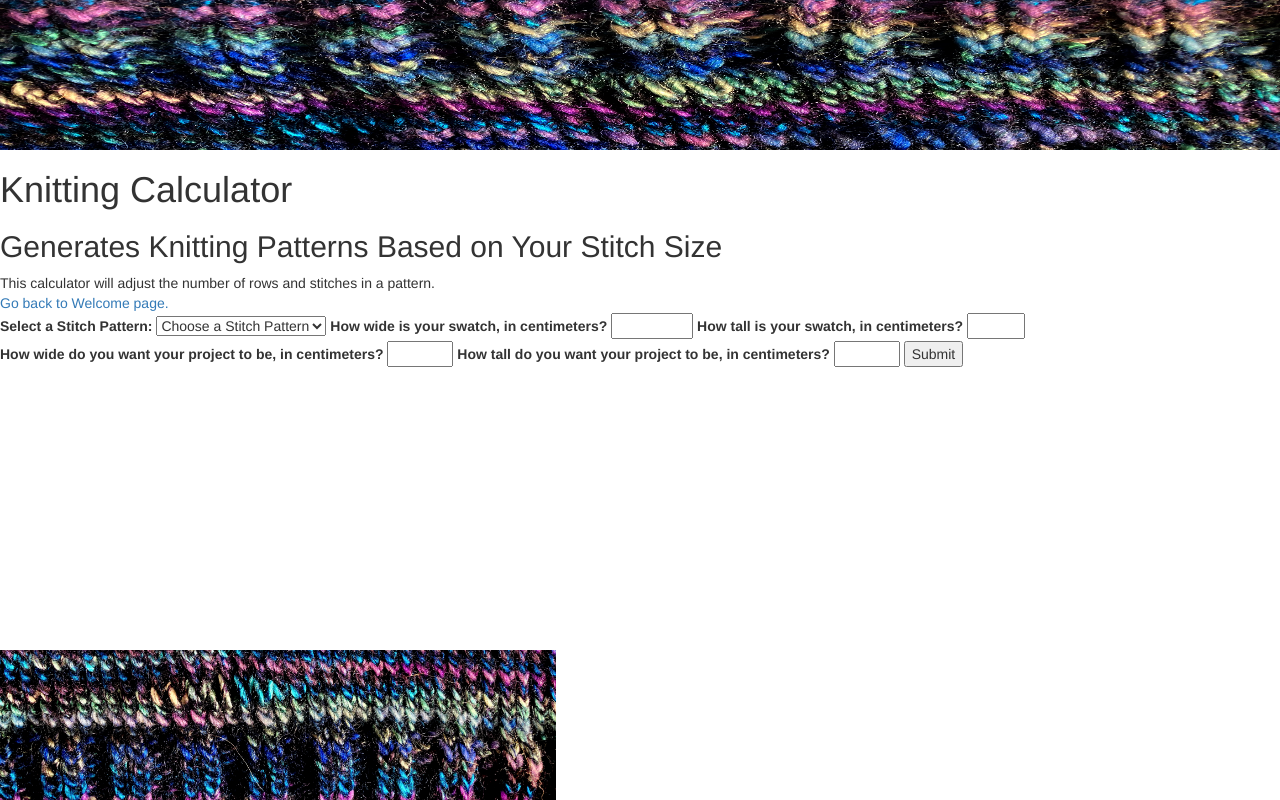
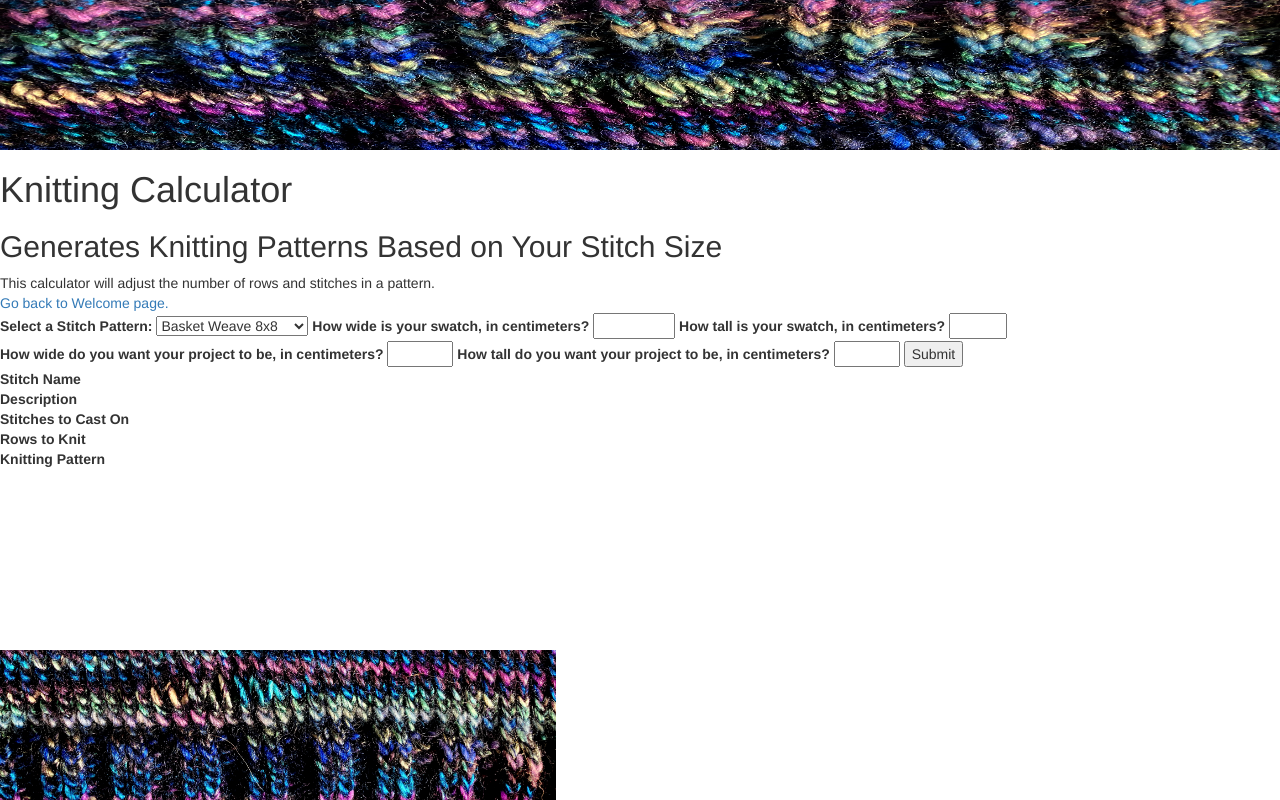
Before and after one commit to trew-boisvert/Knitting_Calculator, a Flask app: page /calculator in a window 1280 px wide. Run offline with Flask 2, Linux system fonts and the light colour scheme; some libraries are stand-ins or nearby versions.

Commit message:
Calculator function-related AJAX in progress

```diff
--- a/server.py
+++ b/server.py
@@ -3,6 +3,8 @@ from flask import Flask, jsonify, render_template, request, flash, session, redi
 from model import connect_to_db, User, ProjectRecord, PatternLibrary
 import crud
 from jinja2 import StrictUndefined
+
+
 
 app = Flask(__name__)
 app.secret_key = "dev"
@@ -27,11 +29,23 @@ def calculator_page():
     return render_template('calculator.html')
 
 #TODO finish this route
-# @app.route('/api/instructions/<int:pattern_id>')
-# def instructions(pattern_id):
-#     """Access pattern instructions from database."""
+@app.route('/api/instructions/<int:pattern_id>')
+def instructions(pattern_id):
+    """Access pattern instructions from database."""
 
-#     instructions = PatternLibrary.query.get(pattern_id)
+    instructions = PatternLibrary.query.get(pattern_id)
+
+    if instructions:
+        return jsonify({'status': 'success',
+                        'pattern_id': instructions.pattern_id,
+                        'pattern_name': instructions.pattern_name,
+                        'pattern_instructions': instructions.pattern_instructions,
+                        'pattern_description': instructions.pattern_description,
+                        'pattern_repeat_width': instructions.pattern_repeat_width,
+                        'pattern_repeat_height': instructions.pattern_repeat_height})
+    else:
+        return jsonify({'status': 'error',
+                        'message': 'Invalid input, please try again.'})
 
 
 @app.route('/profile')
@@ -48,5 +62,5 @@ def photos_page():
 
 
 if __name__ == '__main__':
-    #connect_to_db(app)
+    connect_to_db(app)
     app.run(host='0.0.0.0', debug=True)
--- a/static/js/ajax.js
+++ b/static/js/ajax.js
@@ -0,0 +1,22 @@
+function MakePatternFromInput(evt){
+    evt.preventDefault();
+
+    let patID = $("#pattern-id").val();
+    let sWidth = $("#swatch-width").val();
+    let sHeight = $("#swatch-height").val();
+    let pWidth = $("#project-width").val();
+    let pHeight = $("#project-height").val();
+    let url = `/api/instructions/${patID}`
+
+    $.get(url, (res) => {
+        console.log(res)
+        $('#stitchname').html(res['pattern_name']);
+        $('#description').html(res['pattern_description']);
+        $('#caston').html(res['pattern_name']);
+        $('#totalrows').html(res['pattern_name']);
+        $('#knitpat').html(res['pattern_instructions']);
+    })
+}
+// TODO change lines 15, 16, and 17 to display calculations
+
+$("#start-project").on('submit', MakePatternFromInput)
--- a/templates/base.html
+++ b/templates/base.html
@@ -4,6 +4,7 @@
     <meta charset="UTF-8">
     <meta name="viewport" content="width=device-width, initial-scale=1.0">
     <title>{% block title %}{% endblock %}</title>
+
     <link rel="stylesheet"
           href="http://maxcdn.bootstrapcdn.com/bootstrap/3.3.4/css/bootstrap.css"/>
     <link rel="stylesheet" href="../static/css/stylesheet.css"/>
--- a/templates/calculator.html
+++ b/templates/calculator.html
@@ -13,12 +13,13 @@
   <dd id="calcbody">This calculator will adjust the number of rows and stitches in a pattern.</dd>
   <a href="http://0.0.0.0:5000/">Go back to Welcome page.</a>
   <form id="start-project">
-    <label for="pattern_id">Select a Stitch Pattern:</label>
+    <label for="pattern-id">Select a Stitch Pattern:</label>
     <select id="pattern-id" name="pattern_id">
-      <option value="">Choose a Stitch Pattern</option>
-      {% for n in range(1, 6) %}
-        <option value="{{ n }}">{{ n }}</option>
-      {% endfor %}
+      <option value="1">Basket Weave 8x8</option>
+      <option value="2">Bird's Eye 4x4</option>
+      <option value="3">Checkerboard 10x10</option>
+      <option value="4">Cat's Eye 4x3</option>
+      <option value="5">Dimple Eyelet 4x8</option>
     </select>
 
     <label for="swatch-width">How wide is your swatch, in centimeters?</label>
@@ -35,6 +36,25 @@
 
     <input type="submit">
   </form>
+
+  <section id="display-pattern">
+    <dl>
+      <dt>Stitch Name</dt>
+      <dd id="stitchname"></dd>
+
+      <dt>Description</dt>
+      <dd id="description"></dd>
+
+      <dt>Stitches to Cast On</dt>
+      <dd id="caston"></dd>
+
+      <dt>Rows to Knit</dt>
+      <dd id="totalrows"></dd>
+
+      <dt>Knitting Pattern</dt>
+      <dd id="knitpat"></dd>
+    </dl>
+  </section>
 {% endblock %}
 
 {% block after_body %}{% endblock %}
```
